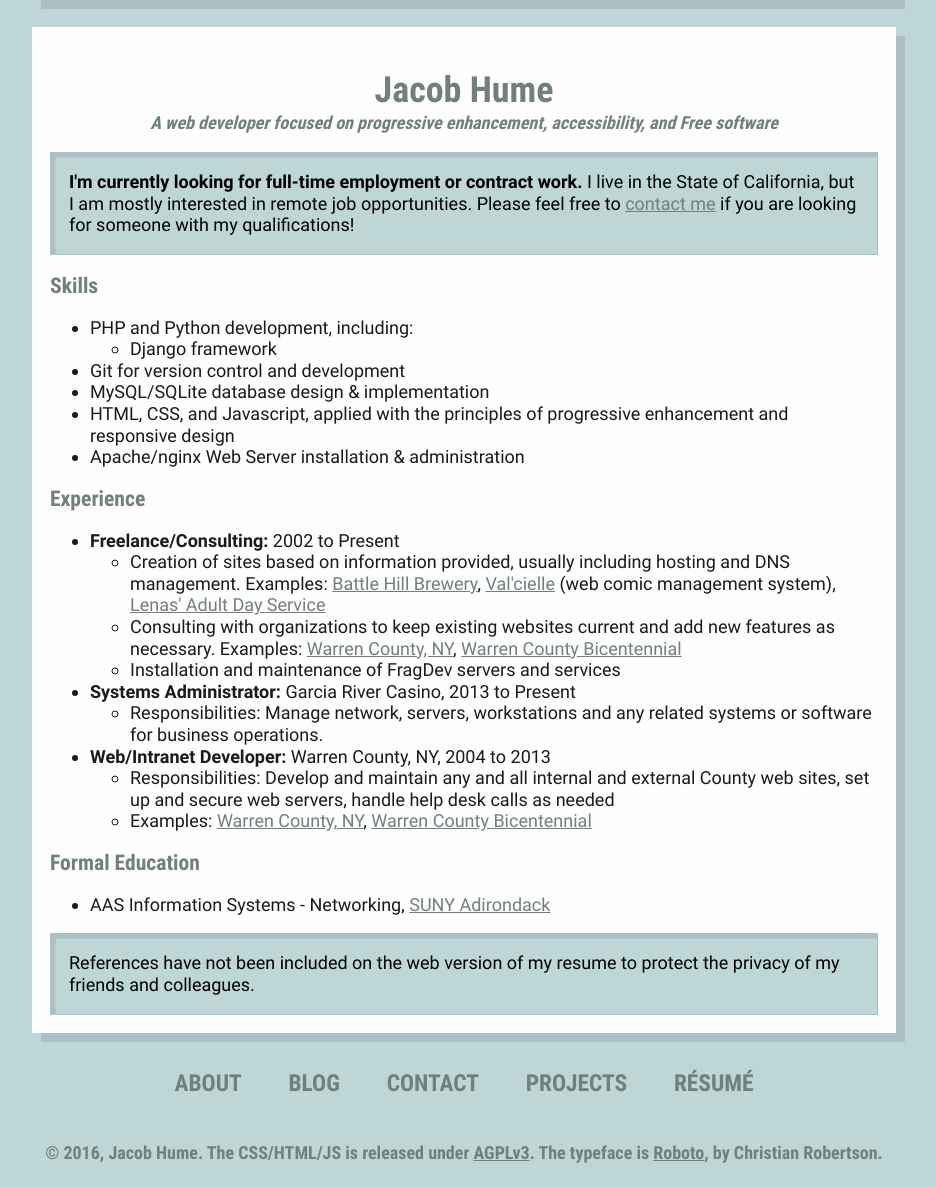
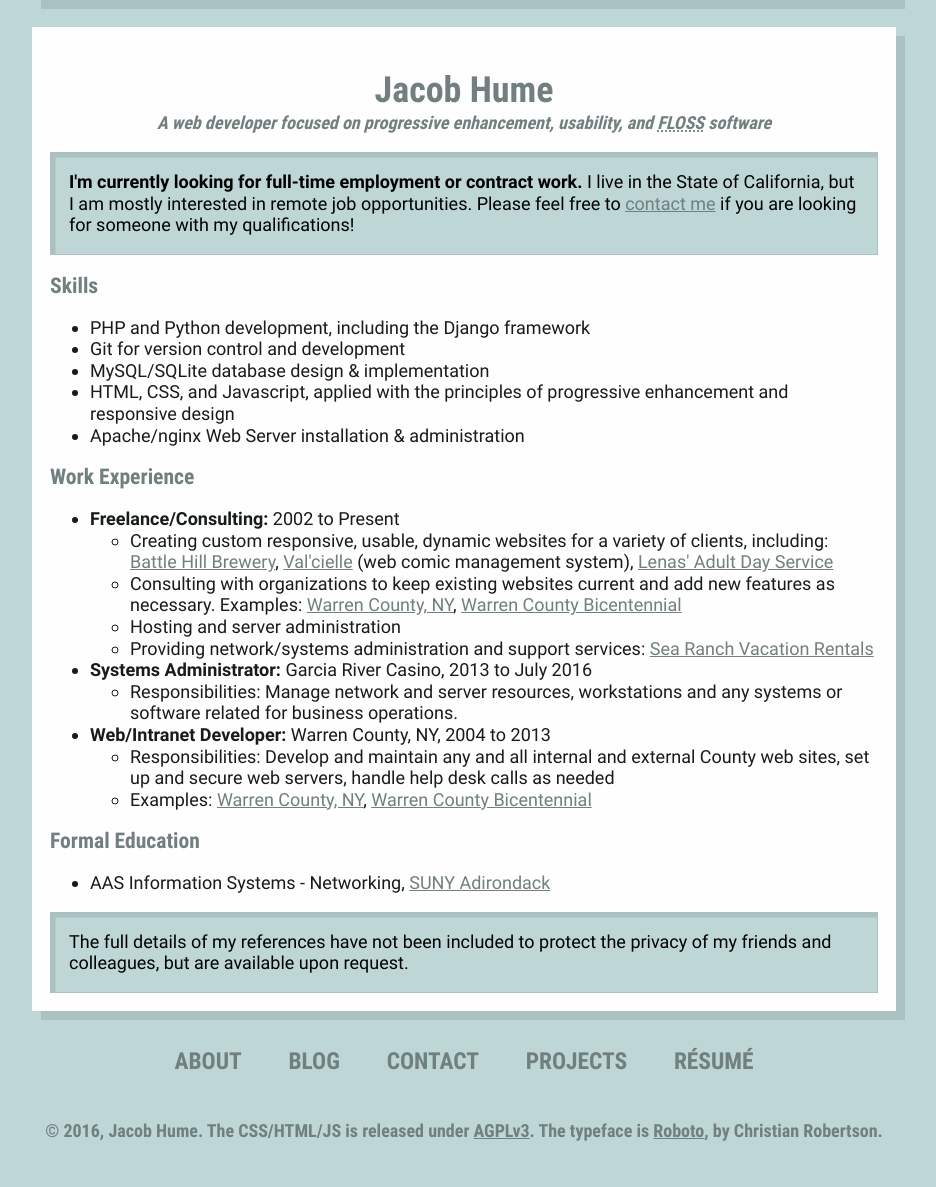
Before and after one commit to lo-windigo/fragdev, a Django app: template fragdev/templates/page-resume.html in a window 1280 px wide. Shown: the part 142-1329 px from the top of the page, without its empty margins (176-1112 px from the left). After the commit the page ends 1283 px from the top, so only its background shows below. Run offline with Django 3.2, Linux system fonts and the light colour scheme; the template is opened without the code that fills it, so the values that code supplies are empty.

Commit message:
Additional print tweaks, updated information on resume

```diff
--- a/fragdev/static/css/layout.css
+++ b/fragdev/static/css/layout.css
@@ -452,8 +452,27 @@ textarea:hover {
 		box-shadow: none;
 	}
 
+	a {
+		text-decoration: none;
+	}
+
+	body {
+		margin: 0;
+	}
+
 	html {
 		padding: 0;
+	}
+
+	main {
+		padding-left: 0;
+		padding-right: 0;
+	}
+
+	main a::after {
+		color: #333;
+		content: " (" attr(href) ") ";
+		font-style: italic;
 	}
 
 	nav {
--- a/fragdev/templates/page-resume.html
+++ b/fragdev/templates/page-resume.html
@@ -7,7 +7,7 @@
 			<h1>Jacob Hume</h1>
 			<p>
 				A web developer focused on progressive enhancement,
-				accessibility, and Free software
+				usability, and <abbr title="free libre open source software">FLOSS</abbr> software
 			</p>
 		</header>
 		<aside>
@@ -23,10 +23,7 @@
 		<h2>Skills</h2>
 		<ul>
 			<li>
-				PHP and Python development, including:
-				<ul>
-					<li>Django framework</li>
-				</ul>
+				PHP and Python development, including the Django framework
 			</li>
 			<li>Git for version control and development</li>
 			<li>MySQL/SQLite database design &amp; implementation</li>
@@ -34,14 +31,14 @@
 				progressive enhancement and responsive design</li>
 			<li>Apache/nginx Web Server installation &amp; administration</li>
 		</ul>
-		<h2>Experience</h2>
+		<h2>Work Experience</h2>
 		<ul>
 			<li>
 				<strong>Freelance/Consulting:</strong> 2002 to Present
 				<ul>
 					<li>
-						Creation of sites based on information provided, usually including hosting and DNS
-						management. Examples:
+						Creating custom responsive, usable, dynamic websites for
+						a variety of clients, including:
 						<a href="https://battlehillbrewing.com">Battle Hill
 							Brewery</a>,
 						<a href="https://valcielle.fragdev.com">Val'cielle</a> (web comic
@@ -56,17 +53,22 @@
 						<a href="http://warrenny200.org">Warren County Bicentennial</a>
 					</li>
 					<li>
-						Installation and maintenance of FragDev servers and services
+						Hosting and server administration
+					</li>
+					<li>
+						Providing network/systems administration and support
+						services: <a href="http://www.searanchgetaway.com/">Sea
+						Ranch Vacation Rentals</a>
 					</li>
 				</ul>
 			</li>
 			<li>
 				<strong>Systems Administrator:</strong> Garcia River Casino,
-				2013 to Present
+				2013 to July 2016
 				<ul>
 					<li>
-						Responsibilities: Manage network, servers,
-						workstations and any related systems or software
+						Responsibilities: Manage network and server resources,
+						workstations and any systems or software related
 						for business operations.
 					</li>
 				</ul>
@@ -87,8 +89,9 @@
 		</ul>
 		<aside>
 			<p>
-				References have not been included on the web version of my resume to protect the privacy of
-				my friends and colleagues.
+				The full details of my references have not been included
+				to protect the privacy of
+				my friends and colleagues, but are available upon request.
 			</p>
 		</aside>
 {% endblock %}
```
